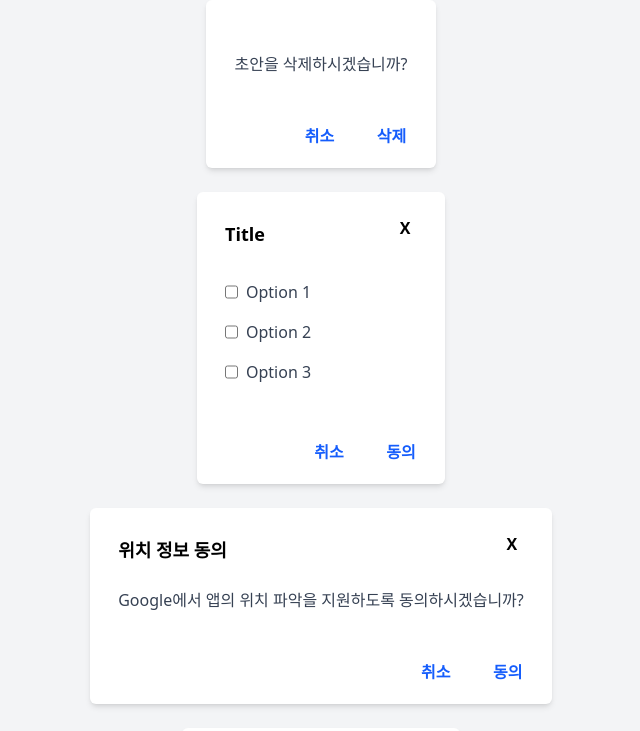
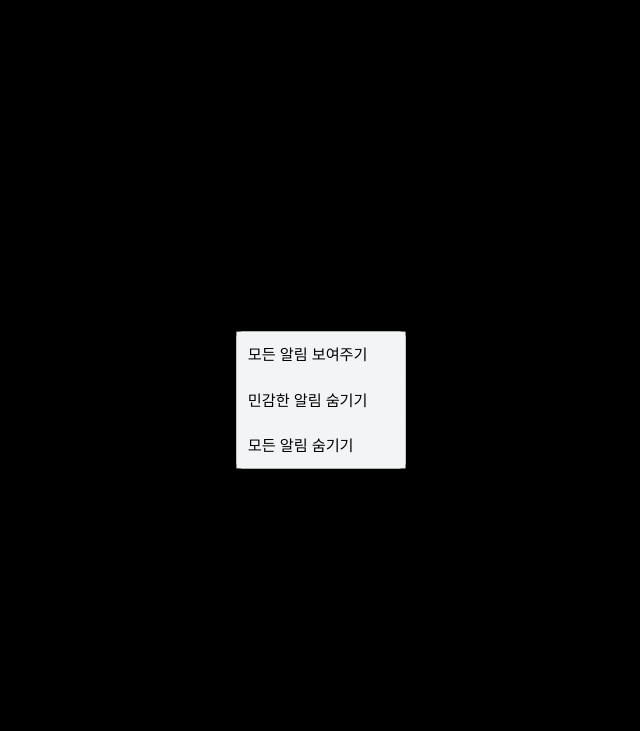
Before and after one commit to shionpark/modal-practice, a React (Vite) app: page / in a window 1280 px wide. Shown: the top 731 px of the page, without its empty margins (319-959 px from the left). Built offline with nearby package versions, Linux system fonts and the light colour scheme.

Commit message:
design: 모달 css 코드 작성
overlay > section > content 순서

```diff
--- a/src/components/modals/ModalOverlay.tsx
+++ b/src/components/modals/ModalOverlay.tsx
@@ -12,6 +12,8 @@ export function ModalOverlay({
 }: ModalOverlayProps) {
   return (
     <div className="modal-overlay">
+      <div className="modal-section">
+        <div className="modal-content">
           {showCloseBtn && (
             <Button variant="transparent" className="absolute top-4 right-2">
               X
@@ -19,5 +21,7 @@ export function ModalOverlay({
           )}
           {children}
         </div>
+      </div>
+    </div>
   );
 }
--- a/src/styles/index.css
+++ b/src/styles/index.css
@@ -1,4 +1,5 @@
 @import 'tailwindcss';
+@import './modal.css';
 
 @theme {
   --color-primary: #155dfc; /* text-blue-600 */
@@ -23,24 +24,3 @@ h3 {
   font-weight: bold;
   font-size: 24px;
 }
-
-@layer components {
-  .modal-overlay {
-    @apply relative rounded-md bg-white shadow-md;
-  }
-  .modal-overlay .section {
-    @apply flex flex-col gap-6 p-7;
-  }
-  .modal-overlay .title {
-    @apply text-lg font-bold;
-  }
-  .modal-overlay .content {
-    @apply block text-gray-700;
-  }
-  .modal-overlay .actions {
-    @apply flex items-center justify-end gap-2 p-3;
-  }
-  .modal-overlay .menus {
-    @apply cursor-pointer bg-gray-100 p-3 pr-10 hover:bg-gray-200;
-  }
-}
--- /dev/null
+++ b/src/styles/modal.css
@@ -0,0 +1,29 @@
+.modal-overlay {
+  @apply fixed inset-0 flex items-center justify-center bg-black;
+  @apply transition duration-300 ease-in-out;
+}
+.modal-section {
+  @apply fixed inset-0 flex scale-95 flex-col items-center justify-center;
+  @apply transform transition duration-300 ease-in-out;
+}
+.modal-content {
+  @apply relative flex flex-col items-center rounded-md bg-white shadow-md;
+}
+
+@layer components {
+  .modal-content .section {
+    @apply flex flex-col gap-6 p-7;
+  }
+  .modal-content .title {
+    @apply text-lg font-bold;
+  }
+  .modal-content .content {
+    @apply block text-gray-700;
+  }
+  .modal-content .actions {
+    @apply flex w-full items-center justify-end gap-2 p-3;
+  }
+  .modal-content .menus {
+    @apply cursor-pointer bg-gray-100 p-3 pr-10 hover:bg-gray-200;
+  }
+}
```
Lines whose indentation alone changed are shown as unchanged.
